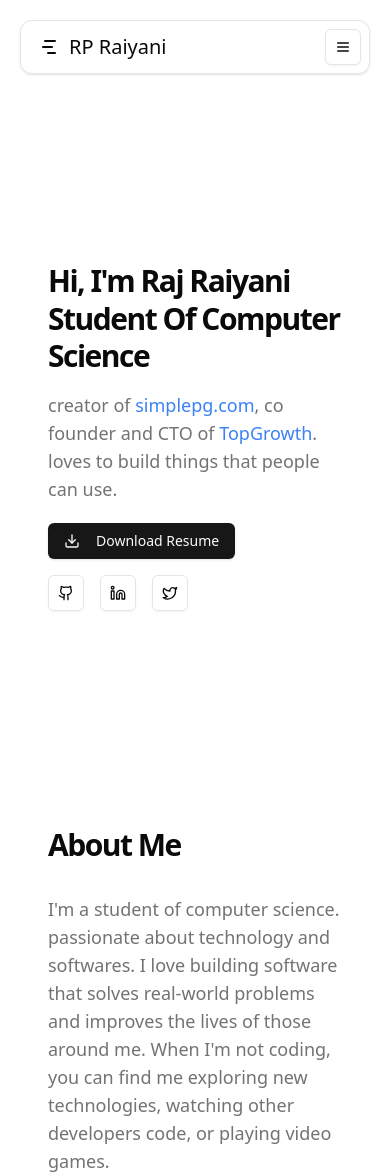
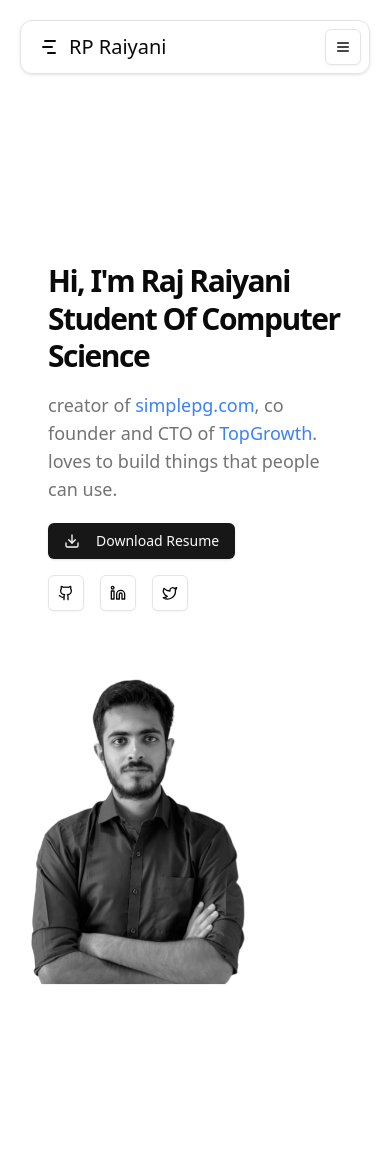
Before and after one commit to RajRaiyani/portfolio, a React (Vite) app: page / in a window 390 px wide. Shown: the top 1176 px of the page. Built offline with nearby package versions, Linux system fonts and the light colour scheme.

Commit message:
made photo displaied in hero

```diff
--- a/src/pages/home/hero.tsx
+++ b/src/pages/home/hero.tsx
@@ -89,7 +89,7 @@ function Hero() {
           </div>
         </div>
       </div>
-      <div className="w-2/3 hidden md:flex items-center justify-center">
+      <div className="w-2/3 flex items-center justify-center">
         <img
           src={PosterImg}
           data-aos="zoom-in"
```
